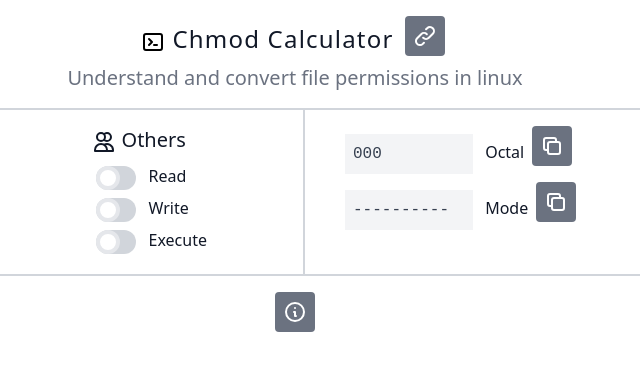
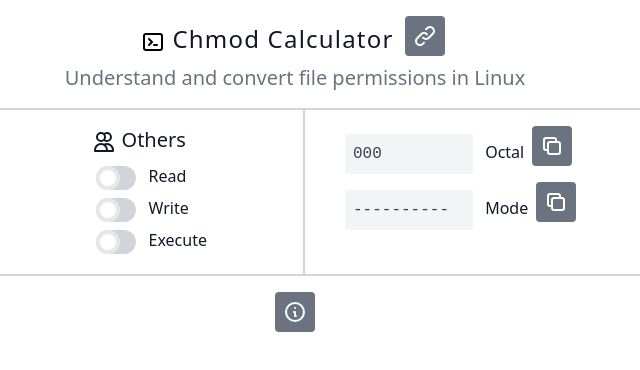
Before and after one commit to justingolden21/chmod, a website: page docs/index.html in a window 1280 px wide. Shown: the full height of the page, 345-985 px from the left. Drawn offline with Linux system fonts and the light colour scheme.

Commit message:
fix capitalization of Linux

```diff
--- a/docs/index.html
+++ b/docs/index.html
@@ -31,7 +31,7 @@
 					<svg class="w-6 h-6" fill="none" stroke="currentColor" viewBox="0 0 24 24" xmlns="http://www.w3.org/2000/svg"><path stroke-linecap="round" stroke-linejoin="round" stroke-width="2" d="M13.828 10.172a4 4 0 00-5.656 0l-4 4a4 4 0 105.656 5.656l1.102-1.101m-.758-4.899a4 4 0 005.656 0l4-4a4 4 0 00-5.656-5.656l-1.1 1.1"></path></svg>
 				</button>
 			</h1>
-			<h2 class="mt-2 text-gray-500 font-light">Understand and convert file permissions in linux</h2>
+			<h2 class="mt-2 text-gray-500 font-light">Understand and convert file permissions in Linux</h2>
 		</header>
 
 		<div class="md:grid md:grid-cols-2 md:gap-4">
```
